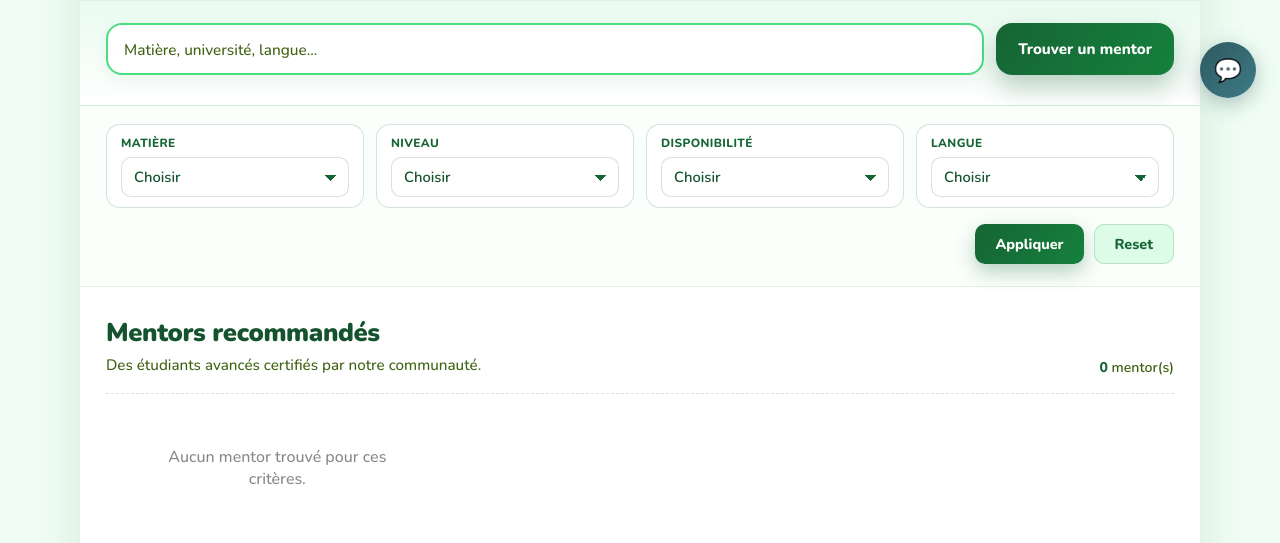
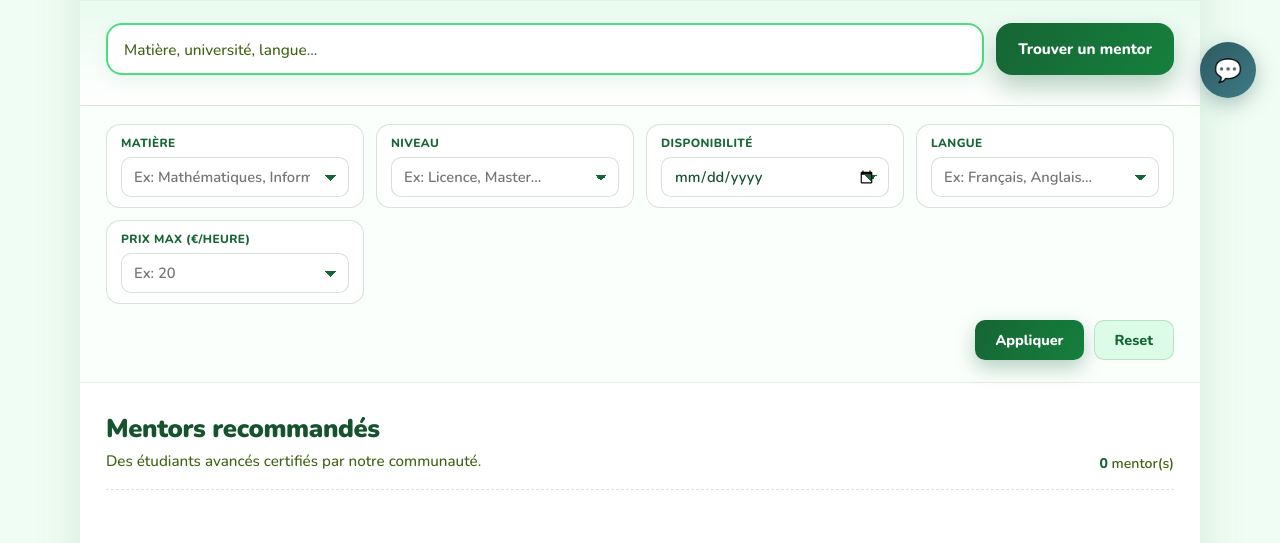
Before and after one commit to Ahcene-SA/Student-HUB, a PHP site: page /pages/mentoring.php in a window 1280 px wide. Shown: the part 678-1221 px from the top of the page. Run offline with PHP 8.4, Linux system fonts and the light colour scheme; tables that the repository leaves empty hold one stand-in row (values such as "Sample post"); a stand-in replaces the project's code that opens the database connection.

Commit message:
mentoring page filtring update

```diff
--- a/pages/mentoring.php
+++ b/pages/mentoring.php
@@ -12,10 +12,11 @@ $conn->query("
     ) ENGINE=InnoDB DEFAULT CHARSET=utf8mb4
 ");
 $search  = isset($_GET['search'])  ? trim($_GET['search']) : '';
-$domaine = isset($_GET['domaine']) ? $_GET['domaine'] : '';
-$niveau  = isset($_GET['niveau'])  ? $_GET['niveau'] : '';
-$dispo   = isset($_GET['dispo'])   ? $_GET['dispo'] : '';
-$langue  = isset($_GET['langue'])  ? $_GET['langue'] : '';
+$domaine = isset($_GET['domaine']) ? trim($_GET['domaine']) : '';
+$niveau  = isset($_GET['niveau'])  ? trim($_GET['niveau']) : '';
+$dispo   = isset($_GET['dispo'])   ? trim($_GET['dispo']) : '';
+$langue  = isset($_GET['langue'])  ? trim($_GET['langue']) : '';
+$prix    = isset($_GET['prix'])    ? trim($_GET['prix']) : '';
 
 $where = ["p.category = 'mentoring'"];
 
@@ -23,33 +24,25 @@ if ($search !== '') {
     $s = $conn->real_escape_string($search);
     $where[] = "(p.title LIKE '%{$s}%' OR p.content LIKE '%{$s}%' OR p.matiere LIKE '%{$s}%')";
 }
-if ($domaine === 'info') {
-    $where[] = "p.matiere LIKE '%informatique%'";
-} elseif ($domaine === 'gc') {
-    $where[] = "(p.matiere LIKE '%génie civil%' OR p.matiere LIKE '%génie%')";
-} elseif ($domaine === 'math') {
-    $where[] = "p.matiere LIKE '%math%'";
+if ($domaine !== '') {
+    $d = $conn->real_escape_string($domaine);
+    $where[] = "p.matiere LIKE '%{$d}%'";
 }
-if ($niveau === 'l1') {
-    $where[] = "(p.niveau_mentoring LIKE '%licence 1%' OR p.niveau_mentoring LIKE '%L1%')";
-} elseif ($niveau === 'l3') {
-    $where[] = "(p.niveau_mentoring LIKE '%licence 3%' OR p.niveau_mentoring LIKE '%L3%')";
-} elseif ($niveau === 'm2') {
-    $where[] = "(p.niveau_mentoring LIKE '%master 2%' OR p.niveau_mentoring LIKE '%M2%')";
+if ($niveau !== '') {
+    $n = $conn->real_escape_string($niveau);
+    $where[] = "p.niveau_mentoring LIKE '%{$n}%'";
 }
-if ($dispo === 'week') {
-    $where[] = "STR_TO_DATE(p.disponibilite,'%Y-%m-%d') >= CURDATE() AND STR_TO_DATE(p.disponibilite,'%Y-%m-%d') <= DATE_ADD(CURDATE(), INTERVAL 7 DAY)";
-} elseif ($dispo === 'weekend') {
-    $where[] = "DAYOFWEEK(STR_TO_DATE(p.disponibilite,'%Y-%m-%d')) IN (1,7)";
-} elseif ($dispo === 'evening') {
-    $where[] = "p.disponibilite LIKE '%soir%'";
+if ($dispo !== '') {
+    $dp = $conn->real_escape_string($dispo);
+    $where[] = "p.disponibilite LIKE '%{$dp}%'";
 }
-if ($langue === 'fr') {
-    $where[] = "p.langue = 'Français'";
-} elseif ($langue === 'ar') {
-    $where[] = "p.langue = 'Arabe'";
-} elseif ($langue === 'en') {
-    $where[] = "p.langue = 'Anglais'";
+if ($langue !== '') {
+    $l = $conn->real_escape_string($langue);
+    $where[] = "p.langue LIKE '%{$l}%'";
+}
+if ($prix !== '') {
+    $p = (float)$prix;
+    $where[] = "(CAST(p.prix_mentoring AS UNSIGNED) <= {$p} OR p.is_mentor IS NOT NULL AND p.prix_mentoring IS NULL)";
 }
 
 $sql = "SELECT p.*, u.prenom, u.nom, u.username, u.avatar FROM posts p JOIN user u ON u.id_user = p.user_id WHERE " . implode(' AND ', $where) . " ORDER BY p.created_at DESC";
@@ -265,42 +258,27 @@ function timeAgo($d) {
         <div class="mnt-filters-board reveal">
           <div class="mnt-filter-item">
             <label for="f-domaine">Matière</label>
-            <select id="f-domaine" name="domaine" class="mnt-select">
-              <option value="">Choisir</option>
-              <option value="info" <?php if (isset($_GET['domaine']) && $_GET['domaine'] === 'info') echo 'selected'; ?>>Informatique</option>
-              <option value="gc" <?php if (isset($_GET['domaine']) && $_GET['domaine'] === 'gc') echo 'selected'; ?>>Génie Civil</option>
-              <option value="math" <?php if (isset($_GET['domaine']) && $_GET['domaine'] === 'math') echo 'selected'; ?>>Mathématiques</option>
-            </select>
+            <input type="text" id="f-domaine" name="domaine" class="mnt-select" placeholder="Ex: Mathématiques, Informatique..." value="<?php echo htmlspecialchars(isset($_GET['domaine']) ? $_GET['domaine'] : ''); ?>" />
           </div>
 
           <div class="mnt-filter-item">
             <label for="f-niveau">Niveau</label>
-            <select id="f-niveau" name="niveau" class="mnt-select">
-              <option value="">Choisir</option>
-              <option value="l1" <?php if (isset($_GET['niveau']) && $_GET['niveau'] === 'l1') echo 'selected'; ?>>Licence 1</option>
-              <option value="l3" <?php if (isset($_GET['niveau']) && $_GET['niveau'] === 'l3') echo 'selected'; ?>>Licence 3</option>
-              <option value="m2" <?php if (isset($_GET['niveau']) && $_GET['niveau'] === 'm2') echo 'selected'; ?>>Master 2</option>
-            </select>
+            <input type="text" id="f-niveau" name="niveau" class="mnt-select" placeholder="Ex: Licence, Master..." value="<?php echo htmlspecialchars(isset($_GET['niveau']) ? $_GET['niveau'] : ''); ?>" />
           </div>
 
           <div class="mnt-filter-item">
             <label for="f-dispo">Disponibilité</label>
-            <select id="f-dispo" name="dispo" class="mnt-select">
-              <option value="">Choisir</option>
-              <option value="week" <?php if (isset($_GET['dispo']) && $_GET['dispo'] === 'week') echo 'selected'; ?>>Cette semaine</option>
-              <option value="weekend" <?php if (isset($_GET['dispo']) && $_GET['dispo'] === 'weekend') echo 'selected'; ?>>Week-end</option>
-              <option value="evening" <?php if (isset($_GET['dispo']) && $_GET['dispo'] === 'evening') echo 'selected'; ?>>Soirées</option>
-            </select>
+            <input type="date" id="f-dispo" name="dispo" class="mnt-select" style="appearance:auto;-webkit-appearance:auto;-moz-appearance:auto;padding-right:12px;" value="<?php echo htmlspecialchars(isset($_GET['dispo']) ? $_GET['dispo'] : ''); ?>" />
           </div>
 
           <div class="mnt-filter-item">
             <label for="f-langue">Langue</label>
-            <select id="f-langue" name="langue" class="mnt-select">
-              <option value="">Choisir</option>
-              <option value="fr" <?php if (isset($_GET['langue']) && $_GET['langue'] === 'fr') echo 'selected'; ?>>Français</option>
-              <option value="ar" <?php if (isset($_GET['langue']) && $_GET['langue'] === 'ar') echo 'selected'; ?>>Arabe</option>
-              <option value="en" <?php if (isset($_GET['langue']) && $_GET['langue'] === 'en') echo 'selected'; ?>>Anglais</option>
-            </select>
+            <input type="text" id="f-langue" name="langue" class="mnt-select" placeholder="Ex: Français, Anglais..." value="<?php echo htmlspecialchars(isset($_GET['langue']) ? $_GET['langue'] : ''); ?>" />
+          </div>
+
+          <div class="mnt-filter-item">
+            <label for="f-prix">Prix max (€/heure)</label>
+            <input type="number" id="f-prix" name="prix" class="mnt-select" placeholder="Ex: 20" min="0" step="1" value="<?php echo htmlspecialchars(isset($_GET['prix']) ? $_GET['prix'] : ''); ?>" />
           </div>
 
           <div class="mnt-filter-actions">
```
